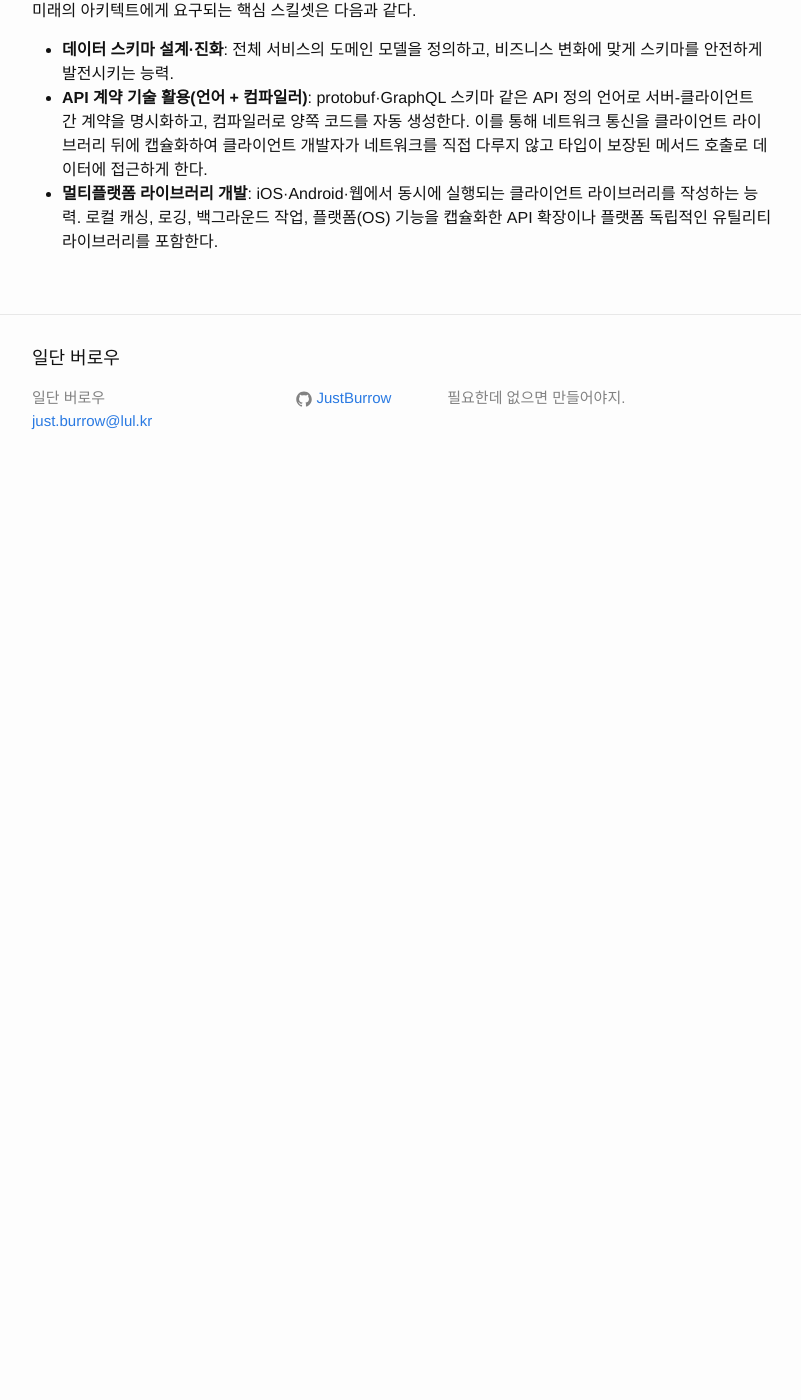
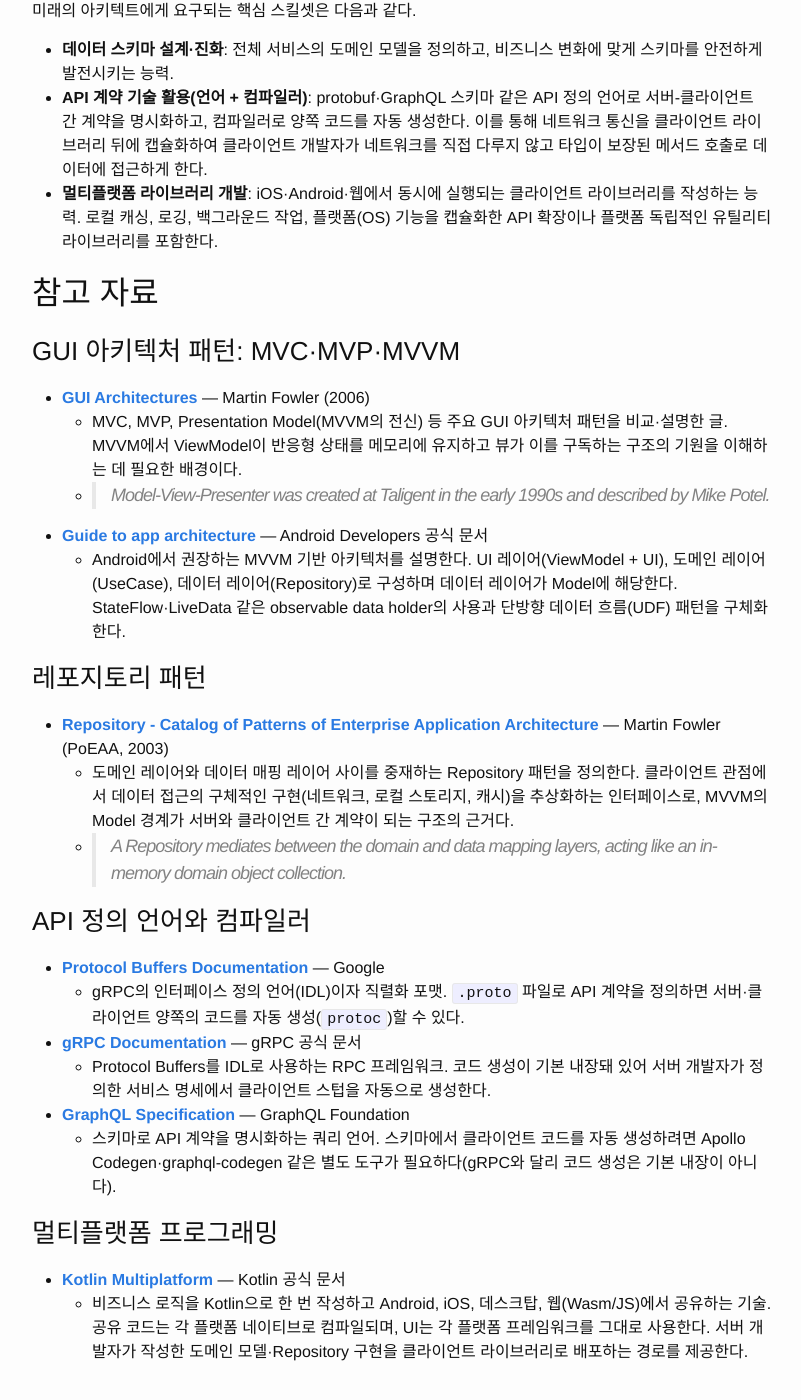
Before and after one commit to JustBurrow/JustBurrow.github.io, a Jekyll site: the page built from _posts/2026-03-21-who-make-decision.md, in a window 1280 px wide and 1400 px high, scrolled down 2685 px. Shown: the whole window, without its empty margins (238-1039 px from the left). Built offline with Jekyll 4.4.1, drawn with Linux system fonts in a browser that asks for light colours; before the commit the page ends 3177 px from its top, so only the background shows below that.

Commit message:
📚 참고 자료 섹션 추가
GUI 아키텍처(Martin Fowler, Android 공식 문서), Repository 패턴(PoEAA),
API 정의 언어(protobuf, gRPC, GraphQL), Kotlin Multiplatform 참고 자료 추가.

Co-Authored-By: Claude Sonnet 4.6 <noreply@anthropic.com>

```diff
--- a/_posts/2026-03-21-who-make-decision.md
+++ b/_posts/2026-03-21-who-make-decision.md
@@ -86,3 +86,36 @@ contents: # 다룰 내용, 입장, 정의 등. 순서는 중요도나 논리적
 - **데이터 스키마 설계·진화**: 전체 서비스의 도메인 모델을 정의하고, 비즈니스 변화에 맞게 스키마를 안전하게 발전시키는 능력.
 - **API 계약 기술 활용(언어 + 컴파일러)**: protobuf·GraphQL 스키마 같은 API 정의 언어로 서버-클라이언트 간 계약을 명시화하고, 컴파일러로 양쪽 코드를 자동 생성한다. 이를 통해 네트워크 통신을 클라이언트 라이브러리 뒤에 캡슐화하여 클라이언트 개발자가 네트워크를 직접 다루지 않고 타입이 보장된 메서드 호출로 데이터에 접근하게 한다.
 - **멀티플랫폼 라이브러리 개발**: iOS·Android·웹에서 동시에 실행되는 클라이언트 라이브러리를 작성하는 능력. 로컬 캐싱, 로깅, 백그라운드 작업, 플랫폼(OS) 기능을 캡슐화한 API 확장이나 플랫폼 독립적인 유틸리티 라이브러리를 포함한다.
+
+## 참고 자료
+
+### GUI 아키텍처 패턴: MVC·MVP·MVVM
+
+- **[GUI Architectures](https://martinfowler.com/eaaDev/uiArchs.html)** — Martin Fowler (2006)
+  - MVC, MVP, Presentation Model(MVVM의 전신) 등 주요 GUI 아키텍처 패턴을 비교·설명한 글. MVVM에서 ViewModel이 반응형 상태를 메모리에 유지하고 뷰가 이를 구독하는 구조의 기원을 이해하는 데 필요한 배경이다.
+  - > Model-View-Presenter was created at Taligent in the early 1990s and described by Mike Potel.
+
+- **[Guide to app architecture](https://developer.android.com/topic/architecture)** — Android Developers 공식 문서
+  - Android에서 권장하는 MVVM 기반 아키텍처를 설명한다. UI 레이어(ViewModel + UI), 도메인 레이어(UseCase), 데이터 레이어(Repository)로 구성하며 데이터 레이어가 Model에 해당한다. StateFlow·LiveData 같은 observable data holder의 사용과 단방향 데이터 흐름(UDF) 패턴을 구체화한다.
+
+### 레포지토리 패턴
+
+- **[Repository - Catalog of Patterns of Enterprise Application Architecture](https://martinfowler.com/eaaCatalog/repository.html)** — Martin Fowler (PoEAA, 2003)
+  - 도메인 레이어와 데이터 매핑 레이어 사이를 중재하는 Repository 패턴을 정의한다. 클라이언트 관점에서 데이터 접근의 구체적인 구현(네트워크, 로컬 스토리지, 캐시)을 추상화하는 인터페이스로, MVVM의 Model 경계가 서버와 클라이언트 간 계약이 되는 구조의 근거다.
+  - > A Repository mediates between the domain and data mapping layers, acting like an in-memory domain object collection.
+
+### API 정의 언어와 컴파일러
+
+- **[Protocol Buffers Documentation](https://protobuf.dev/)** — Google
+  - gRPC의 인터페이스 정의 언어(IDL)이자 직렬화 포맷. `.proto` 파일로 API 계약을 정의하면 서버·클라이언트 양쪽의 코드를 자동 생성(`protoc`)할 수 있다.
+
+- **[gRPC Documentation](https://grpc.io/docs/)** — gRPC 공식 문서
+  - Protocol Buffers를 IDL로 사용하는 RPC 프레임워크. 코드 생성이 기본 내장돼 있어 서버 개발자가 정의한 서비스 명세에서 클라이언트 스텁을 자동으로 생성한다.
+
+- **[GraphQL Specification](https://spec.graphql.org/)** — GraphQL Foundation
+  - 스키마로 API 계약을 명시화하는 쿼리 언어. 스키마에서 클라이언트 코드를 자동 생성하려면 Apollo Codegen·graphql-codegen 같은 별도 도구가 필요하다(gRPC와 달리 코드 생성은 기본 내장이 아니다).
+
+### 멀티플랫폼 프로그래밍
+
+- **[Kotlin Multiplatform](https://kotlinlang.org/docs/multiplatform.html)** — Kotlin 공식 문서
+  - 비즈니스 로직을 Kotlin으로 한 번 작성하고 Android, iOS, 데스크탑, 웹(Wasm/JS)에서 공유하는 기술. 공유 코드는 각 플랫폼 네이티브로 컴파일되며, UI는 각 플랫폼 프레임워크를 그대로 사용한다. 서버 개발자가 작성한 도메인 모델·Repository 구현을 클라이언트 라이브러리로 배포하는 경로를 제공한다.
```
